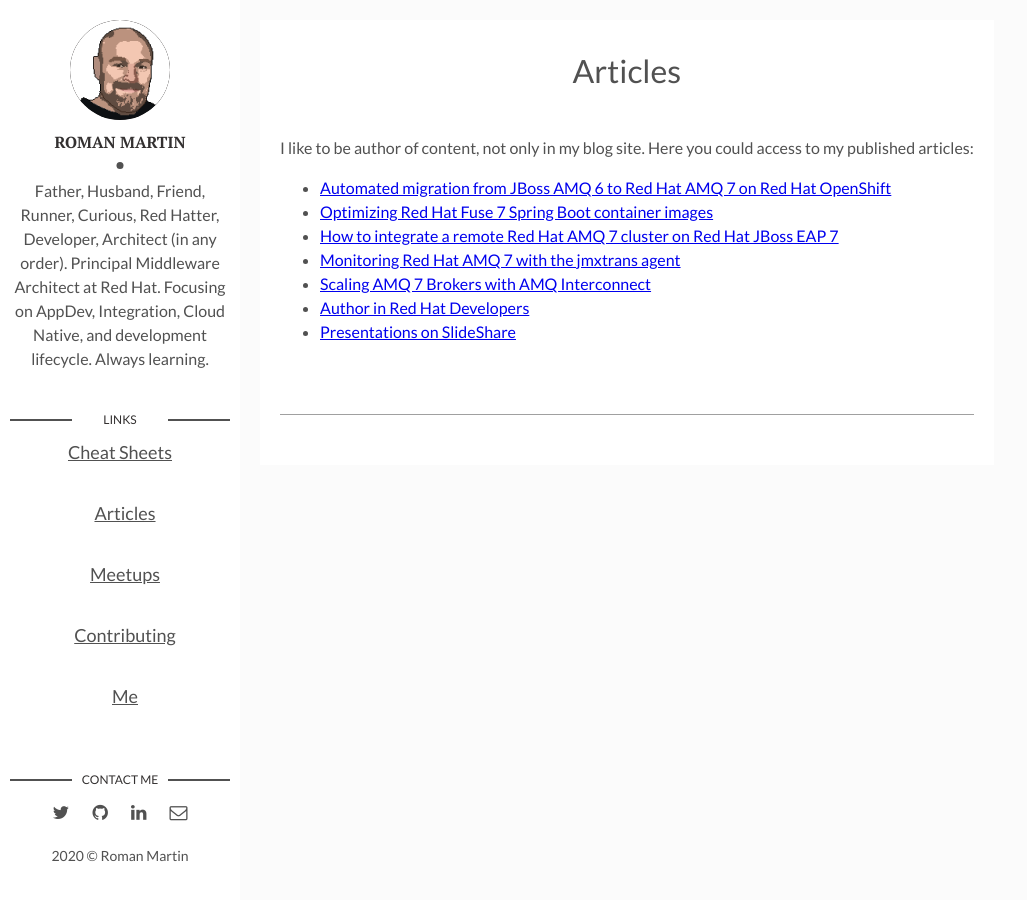
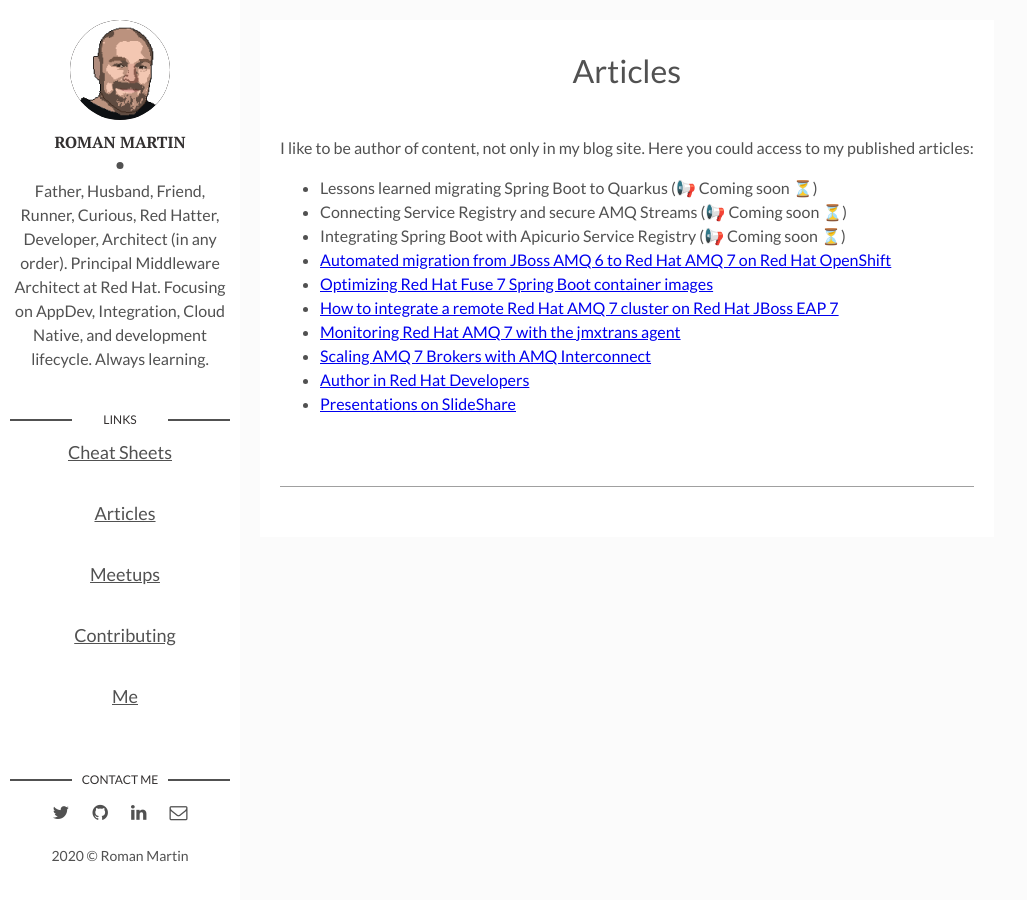
Before and after one commit to rmarting/rmarting.github.io, a Jekyll site: the page built from articles.md, in a window 1280 px wide. Shown: the whole page, without its empty margins (0-1027 px from the left). Built offline with Jekyll 4.4.1, drawn with Linux system fonts in a browser that asks for light colours; emoji names are drawn with the system emoji font.

Commit message:
:memo: Coming soon articles

```diff
--- a/articles.md
+++ b/articles.md
@@ -8,6 +8,9 @@
 I like to be author of content, not only in my blog site. Here you could
 access to my published articles:
 
+* Lessons learned migrating Spring Boot to Quarkus (:loudspeaker: Coming soon :hourglass_flowing_sand:)
+* Connecting Service Registry and secure AMQ Streams (:loudspeaker: Coming soon :hourglass_flowing_sand:)
+* Integrating Spring Boot with Apicurio Service Registry (:loudspeaker: Coming soon :hourglass_flowing_sand:)
 * [Automated migration from JBoss AMQ 6 to Red Hat AMQ 7 on Red Hat OpenShift](https://developers.redhat.com/blog/2019/05/01/automated-migration-from-jboss-a-mq-6-to-red-hat-amq-7-on-red-hat-openshift/)
 * [Optimizing Red Hat Fuse 7 Spring Boot container images](https://developers.redhat.com/blog/2019/04/26/optimizing-red-hat-fuse-7-spring-boot-container-images/)
 * [How to integrate a remote Red Hat AMQ 7 cluster on Red Hat JBoss EAP 7](https://developers.redhat.com/blog/2018/12/06/how-to-integrate-a-remote-red-hat-amq-7-cluster-on-red-hat-jboss-eap-7/)
```
